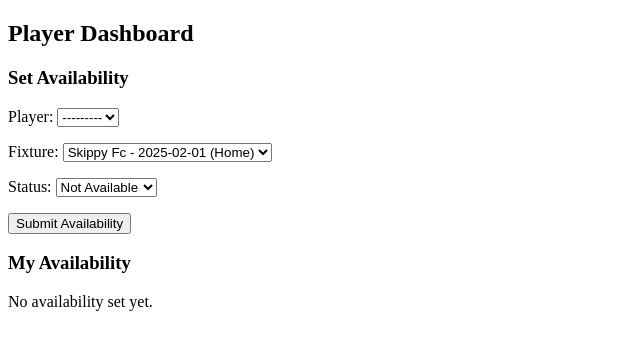
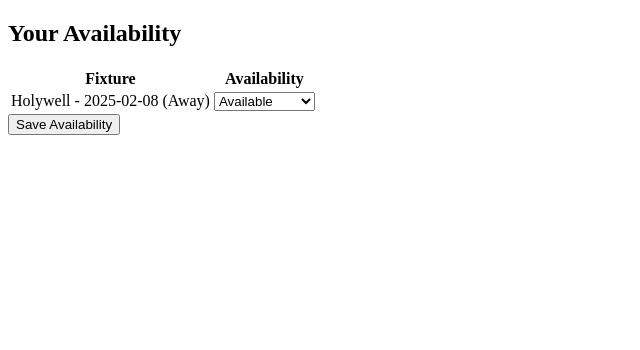
Before and after one commit to JLG-96/project4_cpd_site, a Django app: page /player-dashboard/ in a window 1280 px wide. Shown: the part 26-376 px from the top of the page, without its empty margins (0-640 px from the left). Run offline with Django 5.2, Linux system fonts and the light colour scheme; a user stored in the database is signed in; data comes from the database, SQL or seed files in the repository; both versions use the stored data as it was after the commit.

Commit message:
changed the player_dashboard for a cleaner UI to set availability per fixture

```diff
--- a/cpd_site/team/templates/team/player_dashboard.html
+++ b/cpd_site/team/templates/team/player_dashboard.html
@@ -1,19 +1,33 @@
-{% extends "team/base.html" %}
+{% extends 'base.html' %}
+{% block title %}Player Dashboard{% endblock %}
 
 {% block content %}
-<h2>Player Dashboard</h2>
+<h2>Your Availability</h2>
 
-<h3>Set Availability</h3>
-<form method="post">
-    {% csrf_token %}
-    {{ form.as_p }}
-    <button type="submit">Submit Availability</button>
-</form>
+{% if upcoming_fixtures %}
+    <form method="POST">
+        {% csrf_token %}
+        <table>
+            <tr>
+                <th>Fixture</th>
+                <th>Availability</th>
+            </tr>
+            {% for fixture in upcoming_fixtures %}
+                <tr>
+                    <td>{{ fixture }}</td>
+                    <td>
+                        <select name="availability_{{ fixture.id }}">
+                            <option value="yes" {% if fixture.id in available_fixtures %}selected{% endif %}>Available</option>
+                            <option value="no" {% if fixture.id in unavailable_fixtures %}selected{% endif %}>Not Available</option>
+                        </select>
+                    </td>
+                </tr>
+            {% endfor %}
+        </table>
+        <button type="submit">Save Availability</button>
+    </form>
+{% else %}
+    <p>No upcoming fixtures.</p>
+{% endif %}
 
-<h3>My Availability</h3>
-{% for availability in availabilities %}
-    <p>{{ availability.training_session.content }} - <strong>{{ availability.get_status_display }}</strong></p>
-{% empty %}
-    <p>No availability set yet.</p>
-{% endfor %}
 {% endblock %}
--- a/cpd_site/team/views.py
+++ b/cpd_site/team/views.py
@@ -97,7 +97,7 @@ def manager_dashboard(request):
 
 @login_required
 def player_dashboard(request):
-    """View for player-specific actions, including setting availability."""
+    """Allows players to set and update availability for upcoming fixtures."""
     try:
         user_profile = Profile.objects.get(user=request.user)
     except Profile.DoesNotExist:
@@ -106,25 +106,27 @@ def player_dashboard(request):
     if user_profile.role != "player":
         return render(request, "team/access_denied.html")
 
+    player = request.user
+    upcoming_fixtures = Fixture.objects.filter(match_completed=False).order_by("date", "time")
+    player_availability = {pa.fixture.id: pa.status for pa in PlayerAvailability.objects.filter(player=player)}
+
     if request.method == "POST":
-        form = PlayerAvailabilityForm(request.POST)
-        if form.is_valid():
-            fixture = form.cleaned_data["fixture"]
-            status = form.cleaned_data["status"]
+        for fixture in upcoming_fixtures:
+            availability_status = request.POST.get(f"availability_{fixture.id}")
+            if availability_status in ["yes", "no"]:
+                PlayerAvailability.objects.update_or_create(
+                    player=player, fixture=fixture, defaults={"status": availability_status}
+                )
 
-            # **Check if player has already submitted availability for this fixture**
-            availability, created = PlayerAvailability.objects.update_or_create(
-                player=request.user, fixture=fixture,
-                defaults={"status": status}
-            )
+        return redirect("player_dashboard")
 
-    else:
-        form = PlayerAvailabilityForm()
-
-    availabilities = PlayerAvailability.objects.filter(player=request.user)
-
-    return render(request, "team/player_dashboard.html", {
-        "form": form, "availabilities": availabilities})
+    return render(
+        request, "team/player_dashboard.html", {
+            "upcoming_fixtures": upcoming_fixtures,
+            "available_fixtures": [f_id for f_id, status in player_availability.items() if status == "yes"],
+            "unavailable_fixtures": [f_id for f_id, status in player_availability.items() if status == "no"]
+        }
+    )
 
 
 @login_required
```
Also changed, not shown: cpd_site/db.sqlite3, cpd_site/team/templates/base.html (renamed from cpd_site/team/templates/team/base.html).
